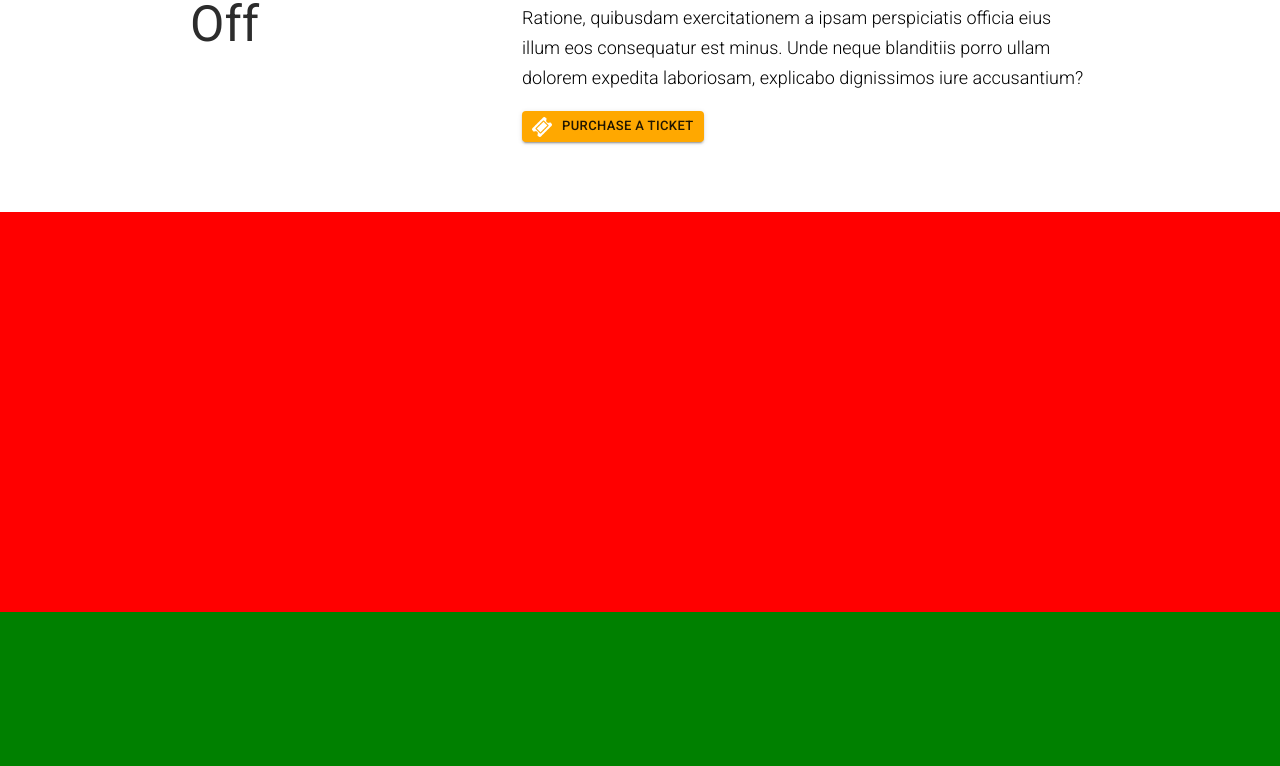
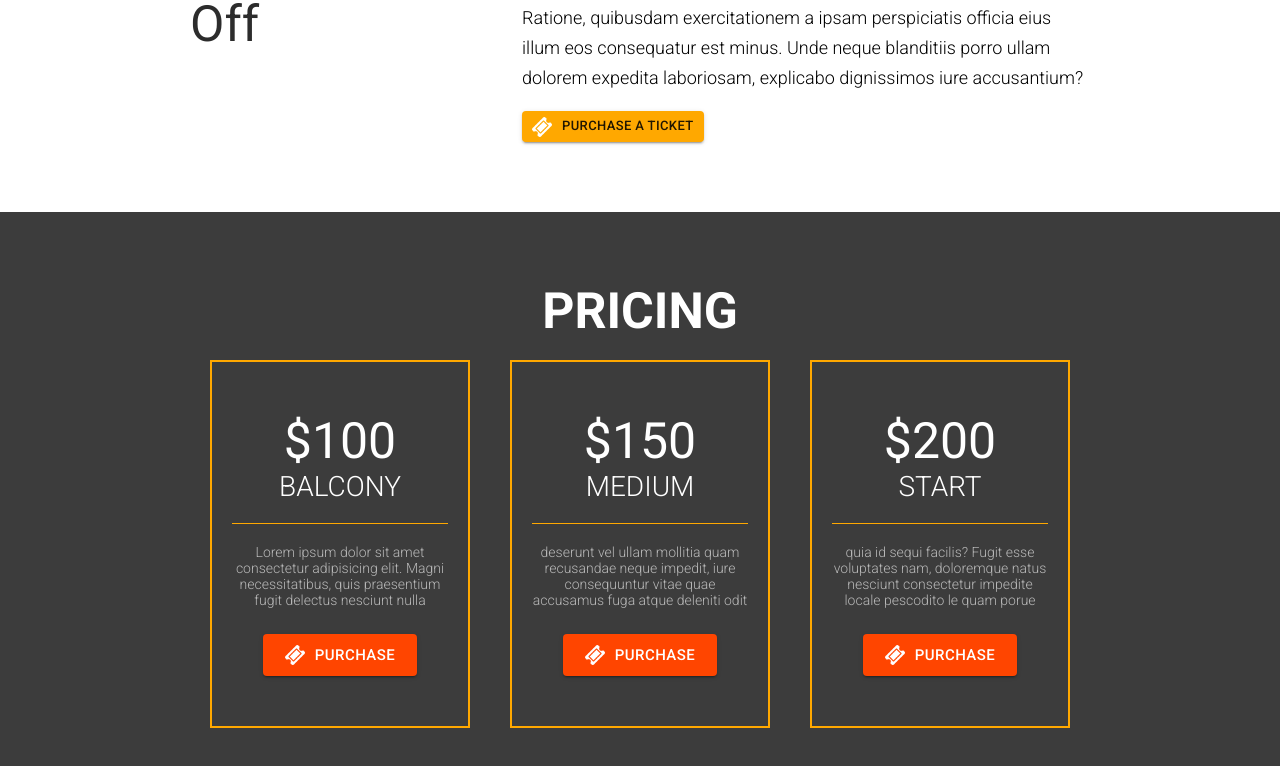
Before and after one commit to frontendprof/react-sahna-app, a React (Create React App) app: page / in a window 1280 px wide. Shown: the part 1996-2762 px from the top of the page. Built offline with nearby package versions, Linux system fonts and the light colour scheme.

Commit message:
pricing component

```diff
--- a/src/App.js
+++ b/src/App.js
@@ -5,6 +5,7 @@ import Header from "./components/HeaderFooter/Header";
 import Featured from "./components/featured"
 import VenueNfo from "./components/venueNfo";
 import Highlights from "./components/highlights";
+import Pricing from "./components/pricing";
 import "./resources/styles.css"
 
 
@@ -28,6 +29,9 @@ const App=() =>{
         <Highlights />
       </>
 
+      <>
+        <Pricing />
+      </>
       <div style={{ backgroundColor:"red",height:"400px" }}></div>
       <div style={{ backgroundColor:"green",height:"400px" }}></div>
       <div style={{ backgroundColor:"orange",height:"400px" }}></div>
--- /dev/null
+++ b/src/components/pricing/index.js
@@ -0,0 +1,67 @@
+
+import React from 'react';
+import MyButton from "../utils/MyButton";
+
+import {Zoom} from "react-awesome-reveal";
+
+
+
+const Pricing = () => {
+
+    const priceState={
+        prices:[100,150,200],
+        position:["Balcony","Medium","Start"],
+        delay:[500,0,500],
+        linkto:["https://sales.com/b","https://sales.com/m","https://sales.com/s"],
+        desc:[
+            "Lorem ipsum dolor sit amet consectetur adipisicing elit. Magni necessitatibus, quis praesentium fugit delectus nesciunt nulla",
+            "deserunt vel ullam mollitia quam recusandae neque impedit, iure consequuntur vitae quae accusamus fuga atque deleniti odit",
+            "quia id sequi facilis? Fugit esse voluptates nam, doloremque natus nesciunt consectetur impedite locale pescodito le quam porue"
+        ]
+
+    }
+
+    const showBoxes=()=>(
+        priceState.prices.map((item,index)=>(
+            <Zoom key={index} className="pricing_item" delay={priceState.delay[index]}>
+                <div className="pricing_inner_wrapper">
+                    <div className="pricing_title">
+                        <span>${priceState.prices[index]}</span>
+                        <span>{priceState.position[index]}</span>
+                    </div>
+                    <div className="pricing_description">
+                        {priceState.desc[index]}
+                    </div>
+                    <div className="pricing_buttons">
+                        <MyButton
+                            text="Purchase"
+                            style={{
+                                background:"orangered",
+                                color:"#fff"
+
+                             }}
+                             link={priceState.linkto[index]}
+                        />
+                    </div>
+                </div>
+            </Zoom>
+        ))
+    )
+
+
+
+    return (
+        <div className="bck_black">
+            <div className="center_wrapper pricing_section">
+                <h2>Pricing</h2>
+
+                <div className="pricing_wrapper">
+                    {showBoxes()}
+                </div>
+            </div>
+
+        </div>
+    )
+}
+
+export default Pricing
```
Also changed, not shown: 1 other file (tests, documents, lock files or other folders).
